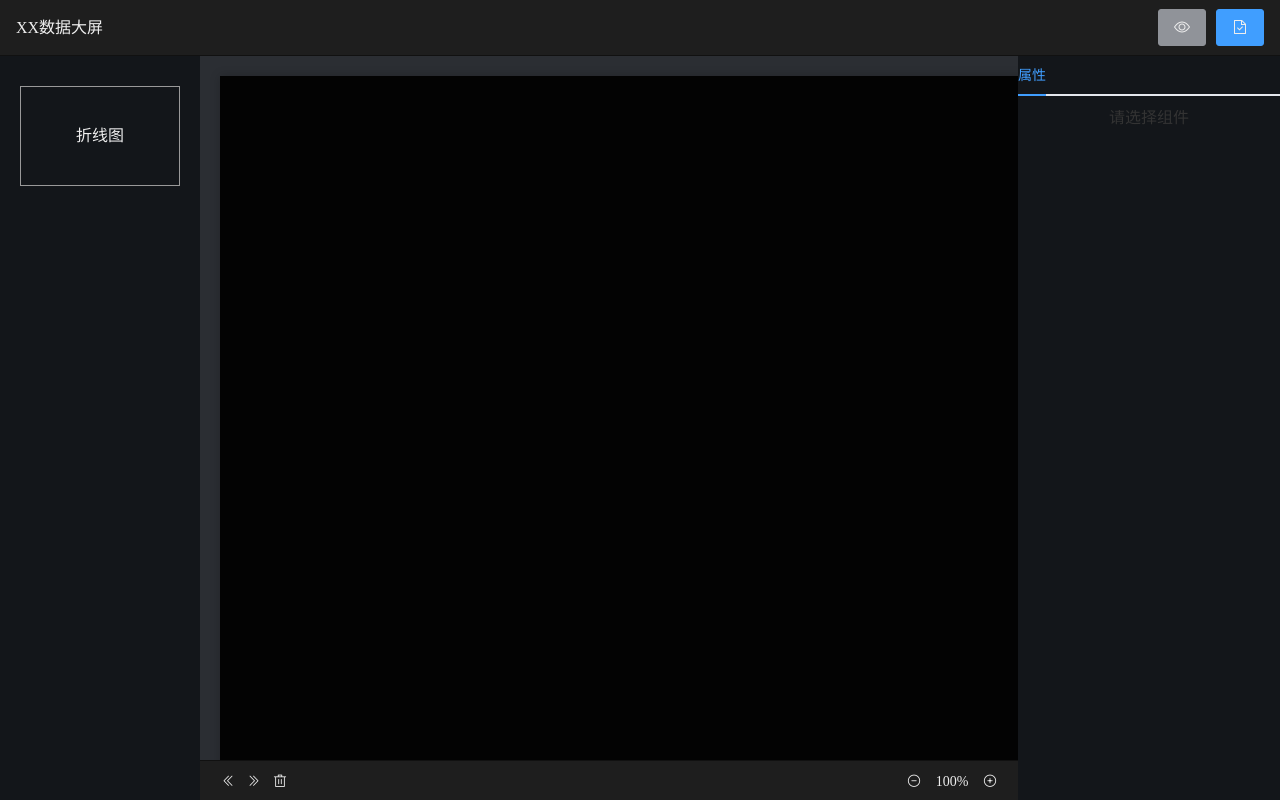
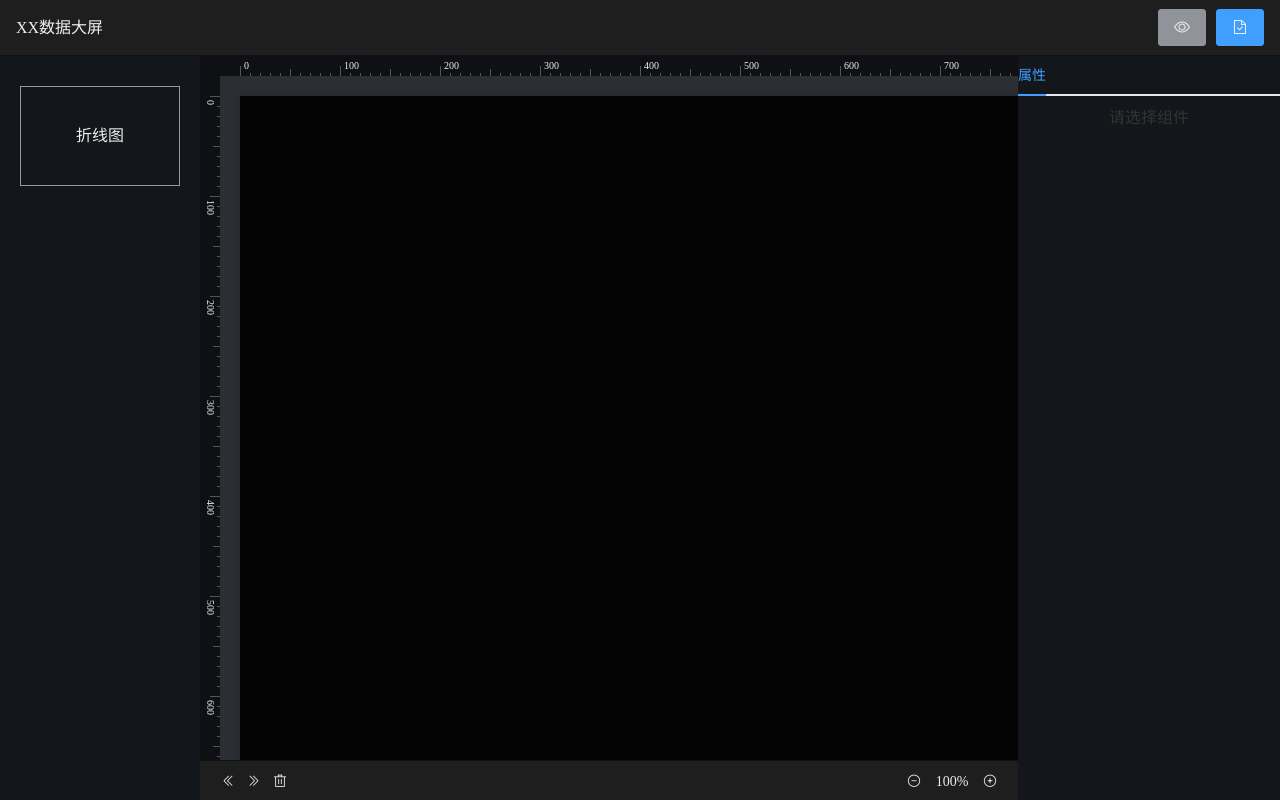
Before and after one commit to FangHaydn/visual-config, a Vue app: page /#/home in a window 1280 px wide. Built offline with nearby package versions, Linux system fonts and the light colour scheme.

Commit message:
feat: 刻度尺

```diff
--- a/src/components/ControlBar.vue
+++ b/src/components/ControlBar.vue
@@ -61,13 +61,16 @@ export default {
     this.scale = this.canvasStyleData.scale;
     this.handleScaleChange = _.debounce(() => {
       let dom = document.querySelector(".editor-wrap");
-      dom.style.transformOrigin = "0 0";
+      dom.style.transformOrigin = "40px 40px";
       dom.style.transform = `scale(${this.scale / 100})`;
       this.$store.commit("setCanvasStyle", {
         ...this.canvasStyleData,
         scale: this.scale,
       });
     }, 1000);
+  },
+  mounted() {
+    this.handleScaleChange();
   },
   methods: {
     undo() {
--- /dev/null
+++ b/src/components/Rule.vue
@@ -0,0 +1,144 @@
+<template>
+  <div :class="[direction === 'ver' ? 'scan-ver' : 'scan']">
+    <div
+      class="bar"
+      :style="{
+        width: direction === 'ver' ? '20px' : numbers + 100 + 'px',
+        transform: `translate${
+          direction === 'ver' ? 'Y' : 'X'
+        }(-${move}px) scale(${canvasStyleData.scale / 100})`,
+      }"
+    >
+      <div
+        v-for="item in tags"
+        :key="item"
+        :class="[
+          'tag',
+          (item - 1) % 10 === 0 ? 'h10' : (item - 1) % 5 === 0 ? 'h7' : null,
+        ]"
+      >
+        <span v-if="(item - 1) % 10 === 0" class="num">{{
+          (item - 1) * 10
+        }}</span>
+      </div>
+    </div>
+  </div>
+</template>
+
+<script>
+import { mapState } from "vuex";
+
+export default {
+  data() {
+    return {};
+  },
+  props: {
+    direction: {
+      type: String,
+      default: "hor", // 'hor' 'ver'
+    },
+    numbers: {
+      type: Number,
+      default: 1200,
+    },
+    move: {
+      type: Number,
+      default: 0,
+    },
+  },
+  computed: {
+    tags() {
+      return Math.floor(this.numbers / 10) + 1;
+    },
+    ...mapState(["canvasStyleData"]),
+  },
+};
+</script>
+
+<style lang="scss">
+.scan {
+  position: absolute;
+  top: 0px;
+  left: 0px;
+  width: 100%;
+  padding-left: 40px;
+  overflow: hidden;
+  color: #333;
+  background-color: #0e1013;
+  -ms-overflow-style: none;
+  &::-webkit-scrollbar {
+    display: none;
+  }
+  .bar {
+    transform-origin: 0 20px;
+    display: flex;
+    align-items: flex-end;
+    height: 20px;
+    .tag {
+      position: relative;
+      display: inline-block;
+      border-left: 1px solid #555;
+      width: 10px;
+      height: 3px;
+
+      .num {
+        position: absolute;
+        left: 3px;
+        top: -5px;
+        font-size: 10px;
+        color: #eee;
+      }
+    }
+    .h7 {
+      height: 7px;
+    }
+    .h10 {
+      height: 10px;
+    }
+  }
+}
+
+.scan-ver {
+  position: absolute;
+  top: 0px;
+  left: 0px;
+  overflow: hidden;
+  color: #333;
+  padding-top: 40px;
+  background-color: #0e1013;
+  height: calc(100% - 40px);
+  -ms-overflow-style: none;
+  &::-webkit-scrollbar {
+    display: none;
+  }
+
+  .bar {
+    transform-origin: 20px 0;
+    display: flex;
+    flex-direction: column;
+    align-items: flex-end;
+    width: 20px;
+    .tag {
+      position: relative;
+      border-top: 1px solid #555;
+      width: 3px;
+      height: 10px;
+
+      .num {
+        position: absolute;
+        left: -5px;
+        top: 3px;
+        font-size: 10px;
+        color: #eee;
+        writing-mode: vertical-lr;
+      }
+    }
+    .h7 {
+      width: 7px;
+    }
+    .h10 {
+      width: 10px;
+    }
+  }
+}
+</style>
--- a/src/views/Home.vue
+++ b/src/views/Home.vue
@@ -14,6 +14,12 @@
             <Editor />
           </div>
         </div>
+        <Rule :numbers="canvasStyleData.width" :move="scrollLeft" />
+        <Rule
+          :numbers="canvasStyleData.height"
+          direction="ver"
+          :move="scrollTop"
+        />
         <ControlBar />
       </section>
       <!-- 右侧属性列表 -->
@@ -36,6 +42,7 @@ import AttrList from "@/components/AttrList"; // 右侧属性列表
 import componentList from "@/custom/componentList"; // 左侧列表数据
 import Toolbar from "@/components/Toolbar";
 import ControlBar from "@/components/ControlBar";
+import Rule from "@/components/Rule";
 import { mapState } from "vuex";
 import generateID from "@/utils/generateID";
 import { listenGlobalKeyDown } from "@/utils/shortcutKey";
@@ -47,10 +54,13 @@ export default {
     AttrList,
     Toolbar,
     ControlBar,
+    Rule,
   },
   data() {
     return {
       activeName: "attr",
+      scrollTop: 0,
+      scrollLeft: 0,
     };
   },
   computed: mapState([
@@ -63,6 +73,9 @@ export default {
     this.restore();
     // 全局监听按键事件
     listenGlobalKeyDown();
+  },
+  mounted() {
+    document.querySelector(".content").onscroll = _.debounce(this.scroll, 10);
   },
   methods: {
     restore() {
@@ -109,6 +122,11 @@ export default {
       e.preventDefault();
       e.dataTransfer.dropEffect = "copy";
     },
+
+    scroll(e) {
+      this.scrollTop = e.target.scrollTop;
+      this.scrollLeft = e.target.scrollLeft;
+    },
   },
 };
 </script>
@@ -151,6 +169,7 @@ export default {
       margin-right: 262px;
       background-color: #2b2e33;
       height: 100%;
+      position: relative;
 
       .content {
         width: 100%;
@@ -159,7 +178,8 @@ export default {
 
         .editor-wrap {
           display: inline-block;
-          padding: 20px;
+          padding: 40px;
+          position: relative;
         }
       }
     }
```
